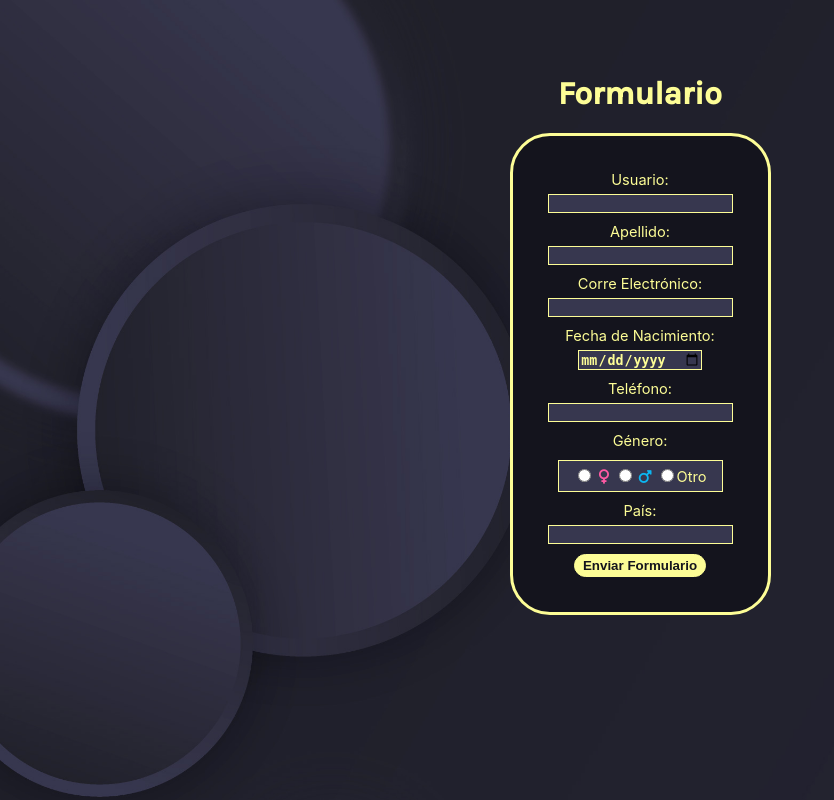
After one commit to SwamBaQu/altamvc, a PHP site: the page made by src/views/persona/nuevo.php in a window 1280 px wide. The commit adds this page. Shown: the whole page, without its empty margins (0-834 px from the left). Run offline with PHP 8.4, Linux system fonts and the light colour scheme; the template is opened without the code that fills it, so the values that code supplies are empty; some libraries are stand-ins or nearby versions.

Commit message:
agregado de formulario crear persona

```diff
--- a/config/config.php
+++ b/config/config.php
@@ -1,7 +1,7 @@
 <?php
 // config.php
 
-define('URL_PREFIX', '/prj/mvc/');
+define('URL_PREFIX', '/prj02/mvc/');
 define('URL_BASE_PATH', 'http://' . $_SERVER['HTTP_HOST'] . URL_PREFIX);
 define('URL_BASE', URL_BASE_PATH . 'index.php?r=');
 define('DB_HOST', 'localhost');
--- a/index.php
+++ b/index.php
@@ -6,5 +6,5 @@ require_once __DIR__ . '/config/routing.php';
 
 // Dispatch the current URL
 // $url = $_SERVER['REQUEST_URI'];
-$url = $_GET['r'] ?? "index.php";
+$url = $_GET['r'] ?? "home";
 $router->dispatch($url);
--- /dev/null
+++ b/public/css/main.css
@@ -0,0 +1,75 @@
+body{
+    background-image: url('../img/fondo.jpg');
+    background-size: 150%;
+    background-repeat: no-repeat;
+    text-align: center;
+    margin-top: 75px;
+}
+label {
+    display: block;
+    margin: 5px;
+}
+h1{
+    font-family: 'Karla', sans-serif;
+    color: #fdfd96;
+}
+article{
+    margin: 10px;
+}
+form{
+    font-family: "Inter", sans-serif;
+    font-size: 14.6px;
+    color: #fdfd96;
+    display: inline-block;
+    padding: 25px;
+    border: solid 3px;
+    border-radius: 40px;
+    border-color: #fdfd96;
+    background-color: #14141d;
+}
+input{
+    outline: none;
+    font-weight: 550;
+    border: solid 1px;
+    border-color: #fdfd96;
+    color: #fdfd96;
+    background-color: #37374f;
+    transition: 0.3s;
+}
+input:hover{
+    border: solid 1px;
+    border-color: #14141d;
+}
+input:focus{
+    background-color: #fdfd96;
+    color: #37374f;
+}
+#fmotro{
+    background-color: #37374f;
+    padding: 5px;
+    border: solid 1px;
+}
+#femenino{
+    color: #ff5aa4;
+}
+#masculino{
+    color: #0cb7f2;
+}
+#aenviar{
+    margin-top: 10px;
+}
+#enviar{
+    color: #14141d;
+    font-weight: 550;
+    border: solid 1px;
+    border-radius: 20px;
+    padding: 3px;
+    padding-left: 8px;
+    padding-right: 8px;
+    border-color: #fdfd96;
+    background-color: #fdfd96;
+}
+#enviar:hover{
+    color: #fdfd96;
+    background-color: #14141d;
+}
--- a/src/views/partials/menu.php
+++ b/src/views/partials/menu.php
@@ -1,7 +1,7 @@
 <div class="navbar">
     <ul>
         <li><a href="<?= URL_BASE ?>index.php">Home</a></li>
-        <li><a href="<?= URL_BASE ?>autos/nuevo">Crear Auto</a></li>
-        <li><a href="<?= URL_BASE ?>autos/listar">Listar Autos</a></li>
+        <li><a href="<?= URL_BASE ?>personas/nuevo">Crear Auto</a></li>
+        <!-- <li><a href="<?= URL_BASE ?>personas/crear">Listar Autos</a></li> -->
     </ul>
 </div>
--- /dev/null
+++ b/src/views/persona/nuevo.php
@@ -0,0 +1,72 @@
+<!DOCTYPE html>
+<html lang="es">
+
+<head>
+    <meta charset="UTF-8">
+    <meta name="viewport" content="width=device-width, initial-scale=1.0">
+    <link rel="stylesheet" href="<?= URL_BASE_PATH; ?>public/css/main.css">
+    <link rel="preconnect" href="https://fonts.googleapis.com">
+    <link rel="preconnect" href="https://fonts.gstatic.com" crossorigin>
+    <link href="https://fonts.googleapis.com/css2?family=Karla:wght@550&display=swap" rel="stylesheet">
+    <link rel="stylesheet" href="https://cdnjs.cloudflare.com/ajax/libs/font-awesome/6.5.2/css/all.min.css" integrity="sha512-SnH5WK+bZxgPHs44uWIX+LLJAJ9/2PkPKZ5QiAj6Ta86w+fsb2TkcmfRyVX3pBnMFcV7oQPJkl9QevSCWr3W6A==" crossorigin="anonymous" referrerpolicy="no-referrer">
+    <title>Alta</title>
+</head>
+
+<body>
+    <header>
+        <h1> Formulario </h1>
+    </header>
+    <main>
+        <form action="alta.php" method="post">
+            <article id="anombre">
+                <label for="nombre">Usuario:</label>
+                <input type="text" id="nombre" name="nombre" autocomplete="on" required>
+            </article>
+            <article id="aapellido">
+                <label for="apellido">Apellido:</label>
+                <input type="text" id="apellido" name="apellido" required>
+            </article>
+            <article id="acorreo">
+                <label for="correo">Corre Electrónico:</label>
+                <input type="email" id="correo" name="correo" required>
+            </article>
+            <article id="afecha">
+                <label for="fecha">Fecha de Nacimiento:</label>
+                <input type="date" id="fecha" name="fecha" required>
+            </article>
+            <article id="atel">
+                <label for="tel">Teléfono:</label>
+                <input type="tel" id="tel" name="tel" pattern="[0-9]{9}">
+            </article>
+            <article id="agenero">
+                <label for="genero">Género:</label>
+                <article id="fmotro">
+                    <input type="radio" id="genero" name="genero" value="f" required>
+                    <i id="femenino" class="fa-solid fa-venus"></i>
+                    <input type="radio" id="genero" name="genero" value="m" required>
+                    <i id="masculino" class="fa-solid fa-mars"></i>
+                    <input type="radio" id="genero" name="genero" value="otro" required>Otro
+                </article>
+            </article>
+            <article id="apaises">
+                <label for="pais">País:</label>
+                <input list="paises" name="pais">
+                <datalist id="paises">
+                    <option value="Argentina">Argentina</option>
+                    <option value="Brasil">Brasil</option>
+                    <option value="Uruguay">Uruguay</option>
+                    <option value="Chile">Chile</option>
+                    <option value="Paraguay">Paraguay</option>
+                    <option value="Bolivia">Bolivia</option>
+                    <option value="Venezuela">Venezuela</option>
+                    <option value="Colombia">Colombia</option>
+                </datalist>
+            </article>
+            <article id="aenviar">
+                <input type="submit" id="enviar" value="Enviar Formulario">
+            </article>
+        </form>
+    </main>
+</body>
+
+</html>
```
Also changed, not shown: config/routing.php (+4 -3 lines), src/controllers/PersonaController.php (added, +116 -0 lines), public/img/fondo.jpg (added).
